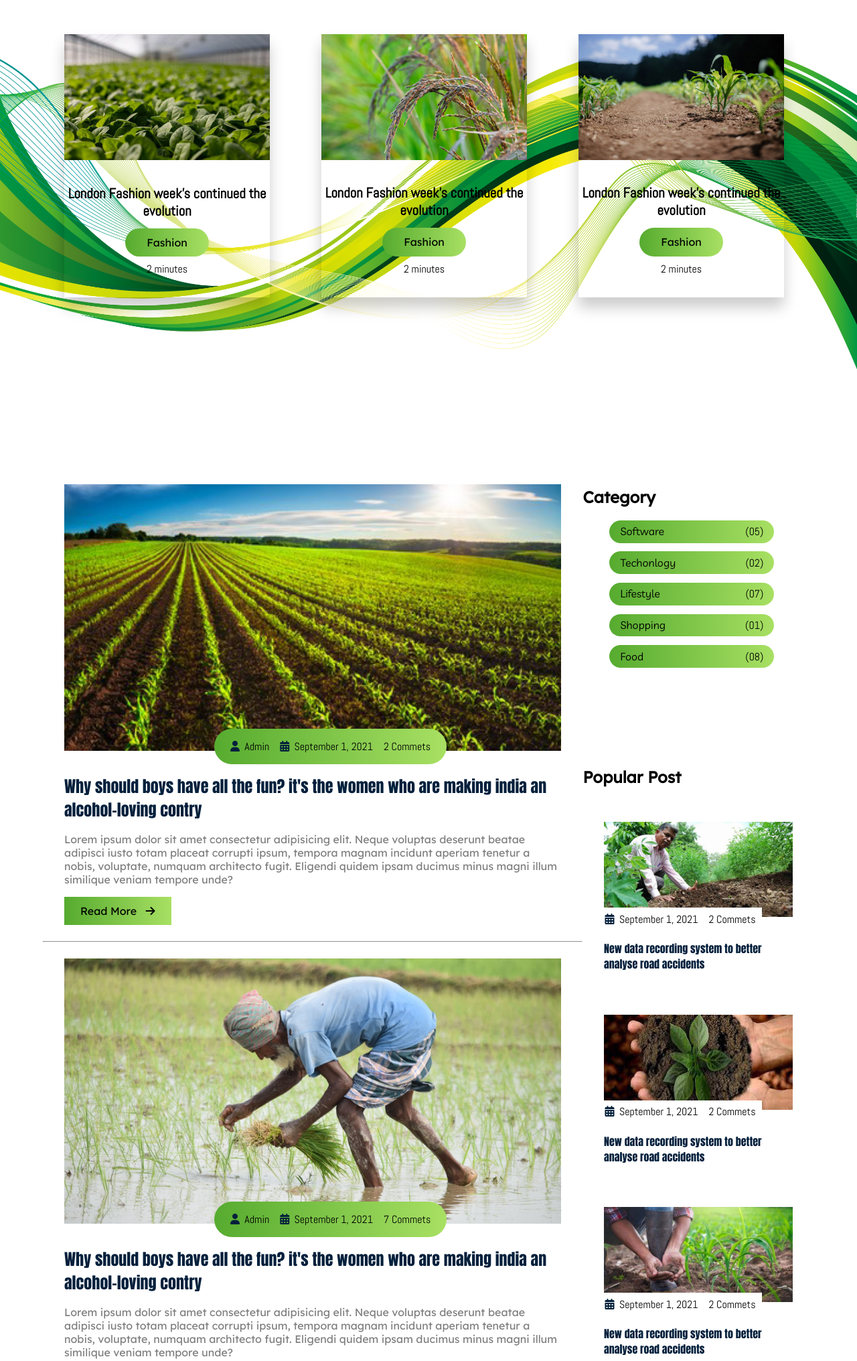
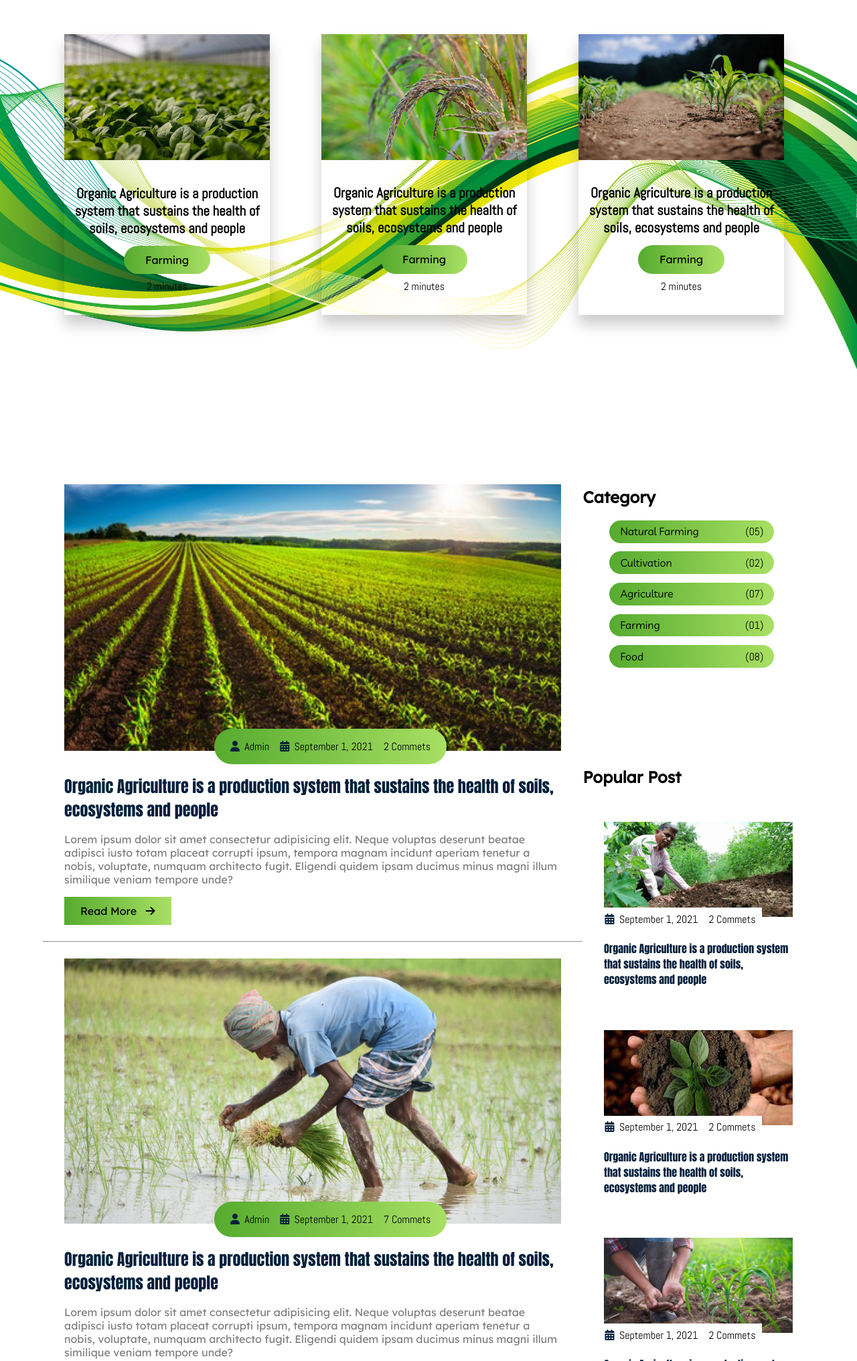
Before and after one commit to Chikuu98/cultivation-guide, a plain HTML site: page Index.html in a window 1280 px wide. Shown: the part 1053-3085 px from the top of the page at 67% size. Drawn offline with Linux system fonts and the light colour scheme; grey boxes are pictures that could not be loaded.

Commit message:
to git Signed-off-by: Chikuu98 <chiranjonline@gmail.com>

```diff
--- a/Index.html
+++ b/Index.html
@@ -94,32 +94,32 @@
                         <div class="blog-content" data-aos="fade-right" data-aos-delay="200">
                             <img src="./assets/Blog-post/post-1.jpg" alt="post-1">
                             <div class="blog-title">
-                                <h3>London Fashion week's continued the evolution</h3>
-                                <button class="btn btn-blog">Fashion</button>
+                                <h3>Organic Agriculture is a production system that sustains the health of soils, ecosystems and people</h3>
+                                <button class="btn btn-blog">Farming</button>
                                 <span>2 minutes</span>
                             </div>
                         </div>
                         <div class="blog-content" data-aos="fade-in" data-aos-delay="200">
                             <img src="./assets/Blog-post/post-3.jpg" alt="post-1">
                             <div class="blog-title">
-                                <h3>London Fashion week's continued the evolution</h3>
-                                <button class="btn btn-blog">Fashion</button>
+                                <h3>Organic Agriculture is a production system that sustains the health of soils, ecosystems and people</h3>
+                                <button class="btn btn-blog">Farming</button>
                                 <span>2 minutes</span>
                             </div>
                         </div>
                         <div class="blog-content" data-aos="fade-left" data-aos-delay="200">
                             <img src="./assets/Blog-post/post-2.jpg" alt="post-1">
                             <div class="blog-title">
-                                <h3>London Fashion week's continued the evolution</h3>
-                                <button class="btn btn-blog">Fashion</button>
+                                <h3>Organic Agriculture is a production system that sustains the health of soils, ecosystems and people</h3>
+                                <button class="btn btn-blog">Farming</button>
                                 <span>2 minutes</span>
                             </div>
                         </div>
                         <div class="blog-content" data-aos="fade-right" data-aos-delay="200">
                             <img src="./assets/Blog-post/post-5.png" alt="post-1">
                             <div class="blog-title">
-                                <h3>London Fashion week's continued the evolution</h3>
-                                <button class="btn btn-blog">Fashion</button>
+                                <h3>Organic Agriculture is a production system that sustains the health of soils, ecosystems and people</h3>
+                                <button class="btn btn-blog">Farming</button>
                                 <span>2 minutes</span>
                             </div>
                         </div>
@@ -151,8 +151,7 @@
                             </div>
                         </div>
                         <div class="post-title">
-                            <a href="#">Why should boys have all the fun? it's the women who are making india an
-                                alcohol-loving contry</a>
+                            <a href="#">Organic Agriculture is a production system that sustains the health of soils, ecosystems and people</a>
                             <p>Lorem ipsum dolor sit amet consectetur adipisicing elit. Neque voluptas deserunt beatae
                                 adipisci iusto totam placeat corrupti ipsum, tempora magnam incidunt aperiam tenetur a
                                 nobis, voluptate, numquam architecto fugit. Eligendi quidem ipsam ducimus minus magni
@@ -174,8 +173,7 @@
                             </div>
                         </div>
                         <div class="post-title">
-                            <a href="#">Why should boys have all the fun? it's the women who are making india an
-                                alcohol-loving contry</a>
+                            <a href="#">Organic Agriculture is a production system that sustains the health of soils, ecosystems and people</a>
                             <p>Lorem ipsum dolor sit amet consectetur adipisicing elit. Neque voluptas deserunt beatae
                                 adipisci iusto totam placeat corrupti ipsum, tempora magnam incidunt aperiam tenetur a
                                 nobis, voluptate, numquam architecto fugit. Eligendi quidem ipsam ducimus minus magni
@@ -197,7 +195,7 @@
                             </div>
                         </div>
                         <div class="post-title">
-                            <a href="#">New data recording system to better analyse road accidents</a>
+                            <a href="#">Organic Agriculture is a production system that sustains the health of soils, ecosystems and people</a>
                             <p>Lorem ipsum dolor sit amet consectetur adipisicing elit. Neque voluptas deserunt beatae
                                 adipisci iusto totam placeat corrupti ipsum, tempora magnam incidunt aperiam tenetur a
                                 nobis, voluptate, numquam architecto fugit. Eligendi quidem ipsam ducimus minus magni
@@ -219,7 +217,7 @@
                             </div>
                         </div>
                         <div class="post-title">
-                            <a href="#">New data recording system to better analyse road accidents</a>
+                            <a href="#">Organic Agriculture is a production system that sustains the health of soils, ecosystems and people</a>
                             <p>Lorem ipsum dolor sit amet consectetur adipisicing elit. Neque voluptas deserunt beatae
                                 adipisci iusto totam placeat corrupti ipsum, tempora magnam incidunt aperiam tenetur a
                                 nobis, voluptate, numquam architecto fugit. Eligendi quidem ipsam ducimus minus magni
@@ -241,19 +239,19 @@
                         <h2>Category</h2>
                         <ul class="category-list">
                             <li class="list-items" data-aos="fade-left" data-aos-delay="100">
-                                <a href="#">Software</a>
+                                <a href="#">Natural Farming</a>
                                 <span>(05)</span>
                             </li>
                             <li class="list-items" data-aos="fade-left" data-aos-delay="200">
-                                <a href="#">Techonlogy</a>
+                                <a href="#">Cultivation</a>
                                 <span>(02)</span>
                             </li>
                             <li class="list-items" data-aos="fade-left" data-aos-delay="300">
-                                <a href="#">Lifestyle</a>
+                                <a href="#">Agriculture</a>
                                 <span>(07)</span>
                             </li>
                             <li class="list-items" data-aos="fade-left" data-aos-delay="400">
-                                <a href="#">Shopping</a>
+                                <a href="#">Farming</a>
                                 <span>(01)</span>
                             </li>
                             <li class="list-items" data-aos="fade-left" data-aos-delay="500">
@@ -276,7 +274,7 @@
                                 </div>
                             </div>
                             <div class="post-title">
-                                <a href="#">New data recording system to better analyse road accidents</a>
+                                <a href="#">Organic Agriculture is a production system that sustains the health of soils, ecosystems and people</a>
                             </div>
                         </div>
                         <div class="post-content" data-aos="flip-up" data-aos-delay="300">
@@ -291,7 +289,7 @@
                                 </div>
                             </div>
                             <div class="post-title">
-                                <a href="#">New data recording system to better analyse road accidents</a>
+                                <a href="#">Organic Agriculture is a production system that sustains the health of soils, ecosystems and people</a>
                             </div>
                         </div>
                         <div class="post-content" data-aos="flip-up" data-aos-delay="400">
@@ -306,7 +304,7 @@
                                 </div>
                             </div>
                             <div class="post-title">
-                                <a href="#">New data recording system to better analyse road accidents</a>
+                                <a href="#">Organic Agriculture is a production system that sustains the health of soils, ecosystems and people</a>
                             </div>
                         </div>
                         <div class="post-content" data-aos="flip-up" data-aos-delay="500">
@@ -321,7 +319,7 @@
                                 </div>
                             </div>
                             <div class="post-title">
-                                <a href="#">New data recording system to better analyse road accidents</a>
+                                <a href="#">Organic Agriculture is a production system that sustains the health of soils, ecosystems and people</a>
                             </div>
                         </div>
                         <div class="post-content" data-aos="flip-up" data-aos-delay="600">
@@ -336,7 +334,7 @@
                                 </div>
                             </div>
                             <div class="post-title">
-                                <a href="#">New data recording system to better analyse road accidents</a>
+                                <a href="#">Organic Agriculture is a production system that sustains the health of soils, ecosystems and people</a>
                             </div>
                         </div>
                     </div>
@@ -350,17 +348,20 @@
                     <div class="popular-tags">
                         <h2>Popular Tags</h2>
                         <div class="tags flex-row">
-                            <span class="tag" data-aos="flip-up" data-aos-delay="100">Software</span>
+                            <span class="tag" data-aos="flip-up" data-aos-delay="100">Nature</span>
                             <span class="tag" data-aos="flip-up" data-aos-delay="200">technology</span>
-                            <span class="tag" data-aos="flip-up" data-aos-delay="300">travel</span>
-                            <span class="tag" data-aos="flip-up" data-aos-delay="400">illustration</span>
-                            <span class="tag" data-aos="flip-up" data-aos-delay="500">design</span>
+                            <span class="tag" data-aos="flip-up" data-aos-delay="300">Agriculture</span>
+                            <span class="tag" data-aos="flip-up" data-aos-delay="400">Organic</span>
+                            <span class="tag" data-aos="flip-up" data-aos-delay="500">Farming</span>
                             <span class="tag" data-aos="flip-up" data-aos-delay="600">lifestyle</span>
-                            <span class="tag" data-aos="flip-up" data-aos-delay="700">love</span>
-                            <span class="tag" data-aos="flip-up" data-aos-delay="800">project</span>
+                            <span class="tag" data-aos="flip-up" data-aos-delay="700">Compost</span>
+                            <span class="tag" data-aos="flip-up" data-aos-delay="800">Natural</span>
                         </div>
                     </div>
                 </aside>
+            </div>
+            <div class="move-up">
+                <span><i class="fas fa-arrow-circle-up fa-2x"></i></span>
             </div>
         </section>
 
@@ -373,7 +374,7 @@
 
     <!-- --------------------------- Footer ---------------------------------------- -->
 
-    <footer class="footer">
+    <!-- <footer class="footer">
         <div class="container">
             <div class="about-us" data-aos="fade-right" data-aos-delay="200">
                 <h2>About us</h2>
@@ -409,7 +410,7 @@
         <div class="move-up">
             <span><i class="fas fa-arrow-circle-up fa-2x"></i></span>
         </div>
-    </footer>
+    </footer> -->
 
     <!-- -------------x------------- Footer --------------------x------------------- -->
 
```
